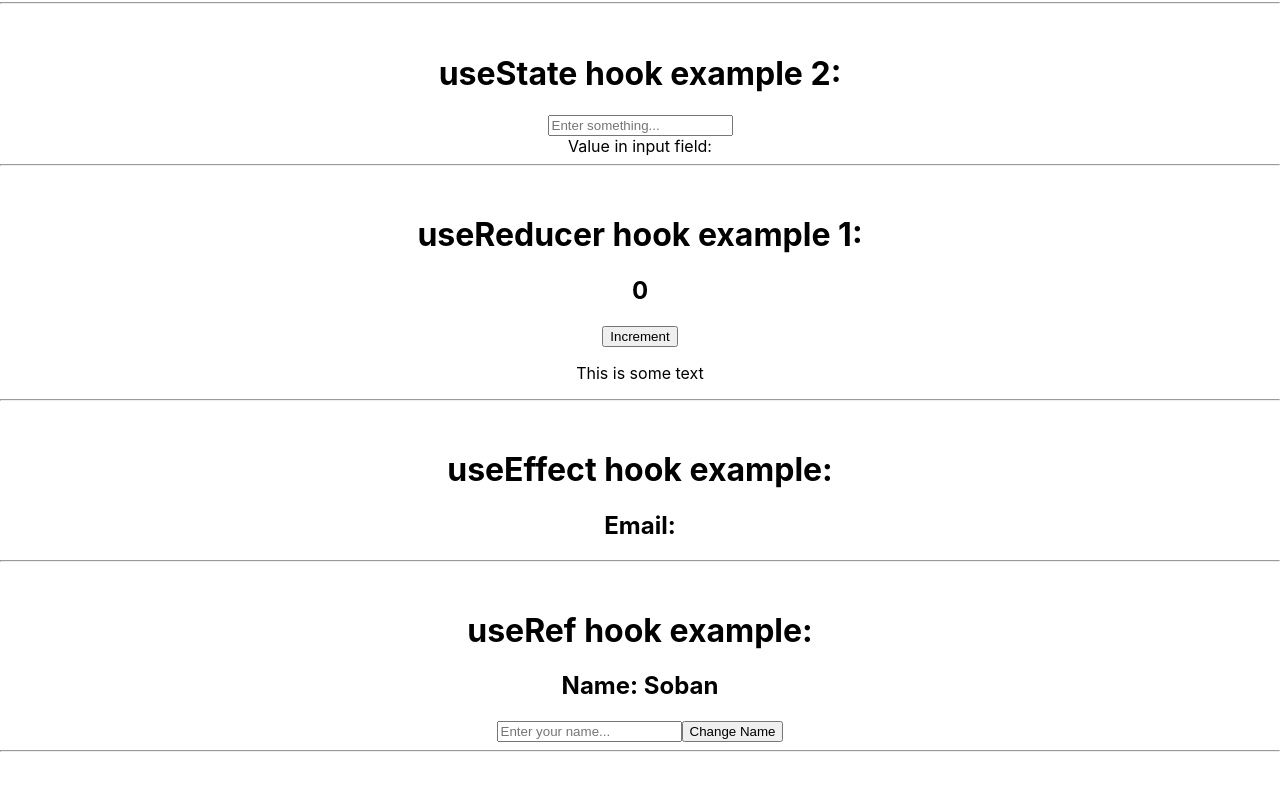
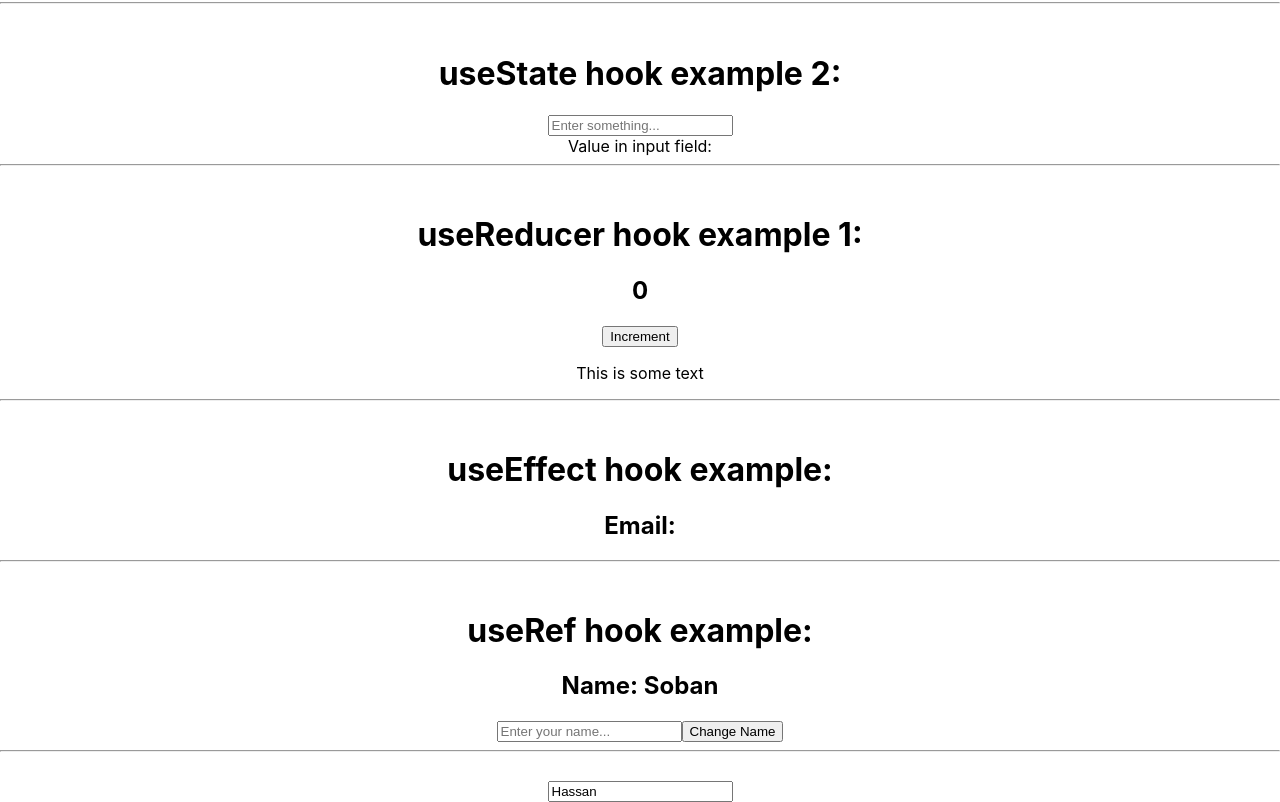
Before and after one commit to the-soban/react-hooks-exercise, a React (Create React App) app: page / in a window 1280 px wide. Shown: the part 261-1063 px from the top of the page. Before the commit the page ends 1021 px from the top, so only its background shows below. Built offline with nearby package versions, Linux system fonts and the light colour scheme; no server answers.

Commit message:
practiced useLayoutEffect hook

```diff
--- a/src/App.js
+++ b/src/App.js
@@ -4,6 +4,7 @@ import UseState2 from './UseState2';
 import UseReducer from './UseReducer';
 import UseEffect from './UseEffect';
 import UseRef from './UseRef';
+import UseLayoutEffect from './UseLayoutEffect';
 
 function App() {
   return (
@@ -18,6 +19,8 @@ function App() {
       <UseEffect />
       <br />
       <UseRef />
+      <br />
+      <UseLayoutEffect />
     </div>
   );
 }
--- a/src/UseLayoutEffect.jsx
+++ b/src/UseLayoutEffect.jsx
@@ -1,7 +1,21 @@
-import React, { useState, useRef } from "react";
+import React, { useRef, useEffect, useLayoutEffect } from "react";
 
 const UseLayoutEffect = () => {
+    const inputRef = useRef(null);
 
+    useLayoutEffect(() => {
+        console.log(inputRef.current.value);
+    }, []);
+
+    useEffect(() => {
+        inputRef.current.value = "Hassan";
+    }, []);
+
+    return(
+        <>
+            <input value="Soban" ref={inputRef} />
+        </>
+    );
 }
 
 export default UseLayoutEffect;
```
